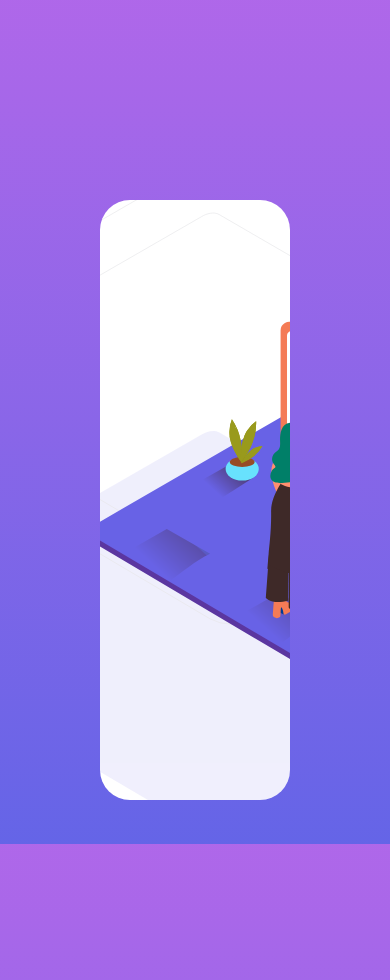
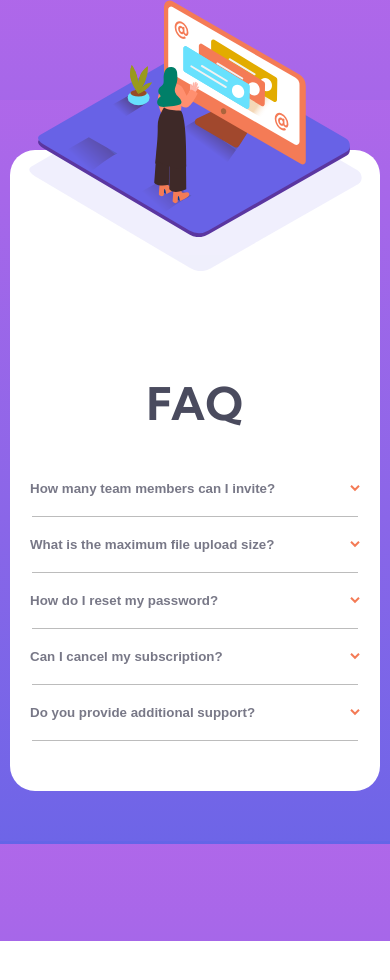
Before and after one commit to nicoomtz/faq-accordion, a React (Create React App) app: page / in a window 390 px wide. Shown: the top 980 px of the page. After the commit the page ends 941 px from the top, so only its background shows below. Built offline with nearby package versions, Linux system fonts and the light colour scheme; the HTML template or start-up script is replaced by a standard one.

Commit message:
css media queries agregadas

```diff
--- a/src/App.css
+++ b/src/App.css
@@ -1,3 +1,6 @@
+@import url('https://fonts.googleapis.com/css2?family=Kumbh+Sans:wght@400;700&display=swap');
+
+
 :root{
   --Very-dark-desaturated-blue: hsl(238, 29%, 16%);
 --Soft-red: hsl(14, 88%, 65%);
@@ -29,6 +32,11 @@
 html, body {
   background: linear-gradient(var(--Soft-violet), var(--Soft-blue)) no-repeat fixed;
   font-size: 12px;
+  font-family: 'Kumbh sans',sans-serif;
+}
+
+h1 {
+  font-size: 30px;
 }
 
 .flexbox {
@@ -55,6 +63,7 @@ html, body {
   position: absolute;
   width: 700px;
   left: -230px;
+  margin: -50px 0px;
 }
 
 
@@ -62,3 +71,35 @@ html, body {
   position: relative;
   left: -10px;
 }
+
+@media (max-width: 912px) {
+  .flexbox {
+    margin: 100px auto;
+  }
+
+  .container {
+    min-height: 300px;
+    height: 100%;
+    display: flex;
+    flex-wrap: wrap;
+    justify-content: center;
+    margin: 50px 10px;
+    position: static;
+    border-radius: 25px;
+
+  }
+
+  .pattern {
+    position: relative;
+    width: 90%;
+    left: 0;
+    top: -155px;
+  }
+
+  .logo-mujer {
+    position: absolute;
+    width: 80%;
+    left: 38px;
+    top: 0px;
+  }
+}
--- a/src/componentes/Pregunta/Pregunta.css
+++ b/src/componentes/Pregunta/Pregunta.css
@@ -6,3 +6,23 @@
   color: var(--Very-dark-grayish-blue);
   margin-bottom: 50px;
 }
+
+.linea {
+  border-bottom: 1px solid rgba(146, 146, 146, 0.616);
+}
+
+@media (max-width: 912px) {
+  .pregunta-container {
+    width: 100%;
+    padding: 0px;
+    margin: 0px 0px 50px 0px;
+  }
+  .pregunta-container h1 {
+    text-align: center;
+    font-size: 45px;
+  }
+  .linea  {
+    margin: 0 auto;
+    width: 88%;
+  }
+}
--- a/src/componentes/Respuesta/Respuesta.css
+++ b/src/componentes/Respuesta/Respuesta.css
@@ -20,14 +20,11 @@
   margin-top: 15px;
   text-align: justify;
   display: none;
+  color: var(--Dark-grayish-blue)
 }
 
 .arrow {
   transform: rotate(180deg);
-}
-
-.linea {
-  border-bottom: 1px solid rgba(146, 146, 146, 0.616);
 }
 
 .seleccionado {
@@ -37,3 +34,13 @@
 .visible {
   display: flex;
 }
+
+@media (max-width: 912px) {
+  .respuesta {
+    width: 100%;
+    padding: 0px 20px;
+  }
+  .respuesta-texto {
+    text-size-adjust: auto;
+  }
+}
--- a/src/componentes/Respuesta/Respuesta.js
+++ b/src/componentes/Respuesta/Respuesta.js
@@ -15,13 +15,13 @@ function Respuesta({ texto, textoRta, id }) {
     if(!estado){
       document.getElementById(`${id}`).classList.add('seleccionado');
       document.querySelector(`[valor='${id}']`).classList.add('visible');
-      document.querySelector('.respuesta-arrow').classList.add('arrow');
+      document.querySelector(`[value='${id}']`).classList.add('arrow');
     }
 
     if(estado) {
         document.getElementById(`${id}`).classList.remove('seleccionado');
         document.querySelector(`[valor='${id}']`).classList.remove('visible');
-        document.querySelector('.respuesta-arrow').classList.remove('arrow');
+        document.querySelector(`[value='${id}']`).classList.remove('arrow');
     }
   }
 
@@ -31,7 +31,7 @@ function Respuesta({ texto, textoRta, id }) {
       <p className="respuesta-texto">
         {texto}
       </p>
-      <img src={Arrow} className="respuesta-arrow"/>
+      <img src={Arrow} className="respuesta-arrow" value={id}/>
       <p className="respuesta-wrapper-texto" valor={id}>
         {textoRta}
       </p>
```
